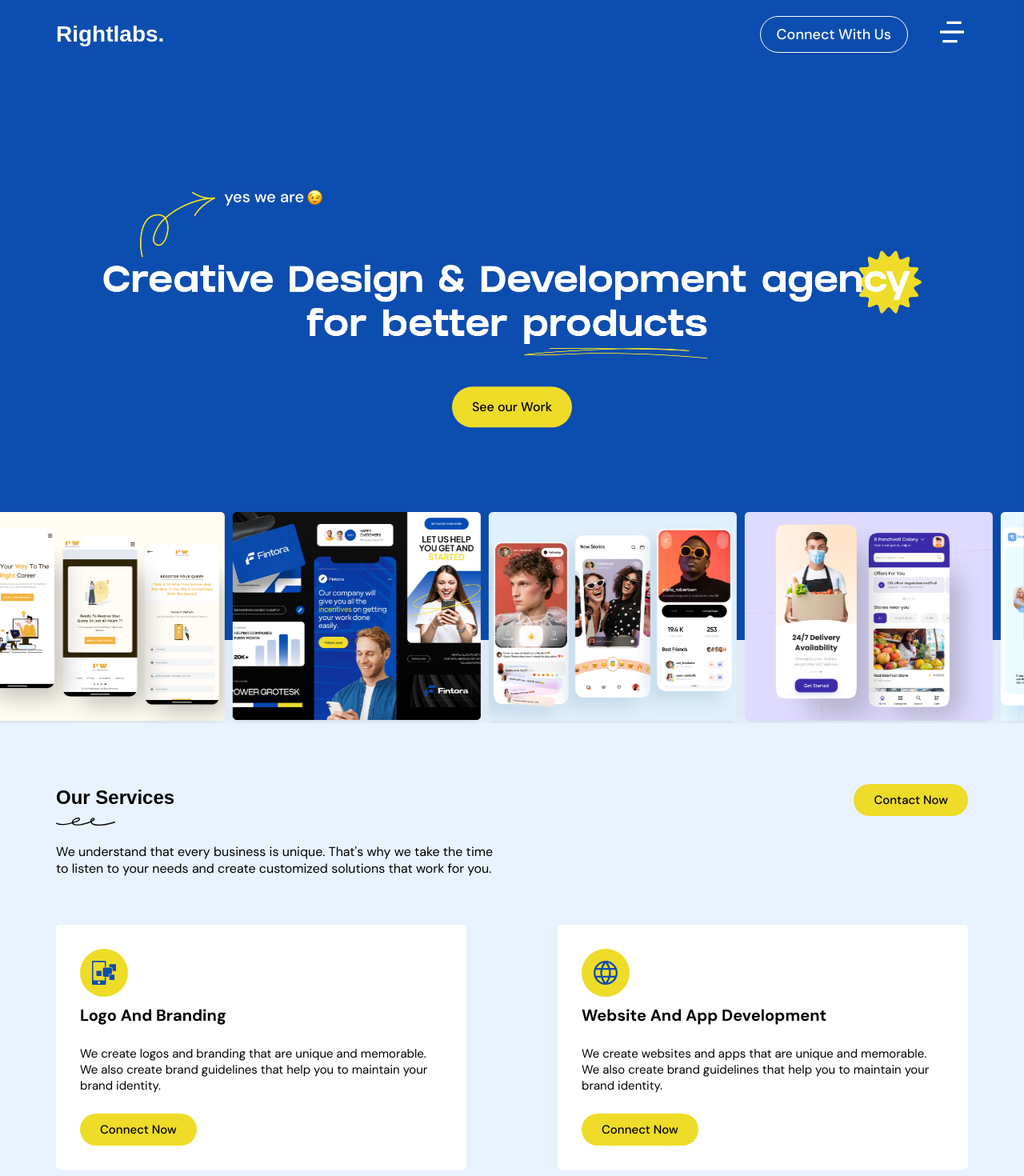
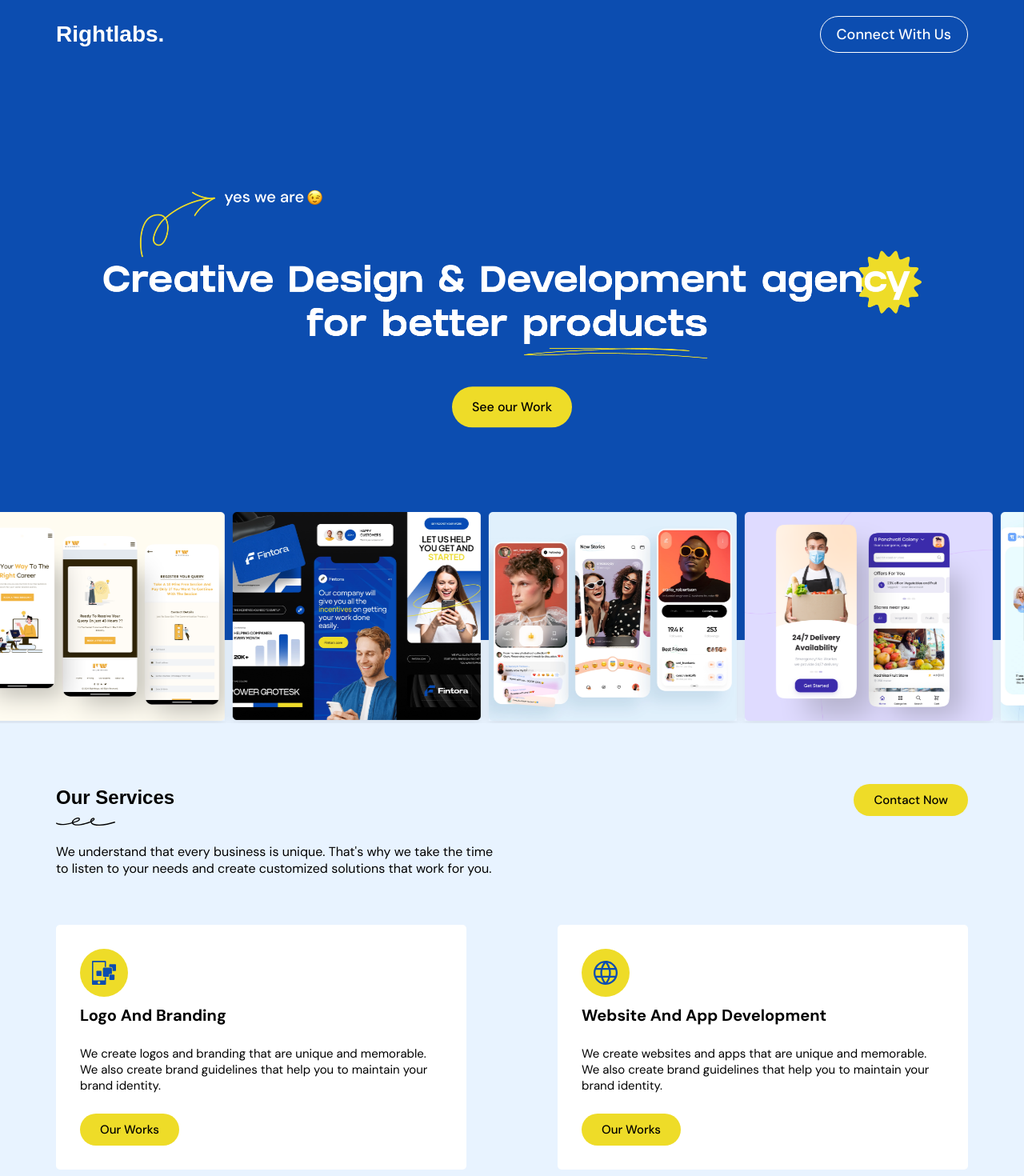
Before and after one commit to sid-talesara/rightlabs_landing, a Next.js app: page / in a window 1280 px wide. Shown: the top 1470 px of the page at 80% size. Built offline with nearby package versions, Linux system fonts and the light colour scheme; a web font is replaced by a local one.

Commit message:
added new design changes

```diff
--- a/src/components/Nav.jsx
+++ b/src/components/Nav.jsx
@@ -12,9 +12,9 @@ const Nav = ({ sideNav, setSideNav }) => {
       <div className="nav__menu">
         <ul className="nav__menu--menuList">
           <li className="nav--cta">Connect With Us</li>
-          <li className="hamburger" onClick={() => setSideNav(true)}>
+          {/* <li className="hamburger" onClick={() => setSideNav(true)}>
             <Image src={hamburger} alt="hamburger-icon" />
-          </li>
+          </li> */}
         </ul>
 
         {/* Side menu in navigation */}
--- a/src/components/ServicesCard.jsx
+++ b/src/components/ServicesCard.jsx
@@ -12,9 +12,9 @@ const ServicesCard = ({ service }) => {
       <div className="description">
         <p>{service.description}</p>
       </div>
-      <div className="btnWrapper">
-        <button className="btn btn--pri btn--pri--body">Connect Now</button>
-      </div>
+      <a className="btnWrapper" href="#work">
+        <button className="btn btn--pri btn--pri--body">Our Works</button>
+      </a>
     </div>
   );
 };
--- a/src/containers/homepage/Header.jsx
+++ b/src/containers/homepage/Header.jsx
@@ -54,9 +54,9 @@ const Header = ({ setSideNav }) => {
           Welcome to Rightlabs, a premier creative design and development agency
           where innovation meets expertise.
         </h3> */}
-        <div className="btnWrapper">
+        <a className="btnWrapper" href="#work">
           <button className="btn btn--pri">See our Work</button>
-        </div>
+        </a>
       </div>
 
       <div className="header__projectGallery">
--- a/src/pages/index.js
+++ b/src/pages/index.js
@@ -37,7 +37,7 @@ export default function Home() {
         <div className="services__wrapper">
           <Services />
         </div>
-        <div className="work__wrapper">
+        <div className="work__wrapper" id="work">
           <Work />
         </div>
         <div className="testimonial__wrapper">
--- a/styles/base/_base.scss
+++ b/styles/base/_base.scss
@@ -9,6 +9,7 @@
 
 html {
   font-size: 62.5%; //1rem = 10px; 10px/16px% = 62.5
+  scroll-behavior: smooth;
 
   @include respond(big-desk) {
     //width < 1200px ?
@@ -64,6 +65,12 @@ body {
   font-weight: 400;
 }
 
+a:link,
+a:visited,
+a:active {
+  text-decoration: none;
+}
+
 section {
   padding: 8rem 0;
 }
--- a/styles/components/_footer.scss
+++ b/styles/components/_footer.scss
@@ -78,4 +78,9 @@
       font-weight: 400;
     }
   }
+
+  @include respond(phone) {
+    padding-left: 2rem;
+    padding-right: 2rem;
+  }
 }
--- a/styles/components/_nav.scss
+++ b/styles/components/_nav.scss
@@ -31,7 +31,7 @@
     &--menuList {
       display: flex;
       list-style: none;
-      aign-items: center;
+
       li {
         font-size: 1.8rem;
         cursor: pointer;
@@ -41,7 +41,7 @@
           border-radius: 20rem;
           padding: 1rem 2rem;
           font-weight: 500;
-          margin-right: 3.5rem;
+          // margin-right: 3.5rem;
         }
 
         &:nth-of-type(2) {
--- a/styles/containers/homepage/_testimonial.scss
+++ b/styles/containers/homepage/_testimonial.scss
@@ -24,8 +24,20 @@
     flex-wrap: wrap;
     justify-content: space-between;
     margin-top: 6rem;
+  }
 
-    @include respond(phone) {
+  @include respond(phone) {
+    &__heading {
+      h2 {
+        span {
+          img {
+            height: 100%;
+            width: 100%;
+          }
+        }
+      }
+    }
+    &__cards {
       flex-direction: column;
       gap: 3rem;
     }
```
